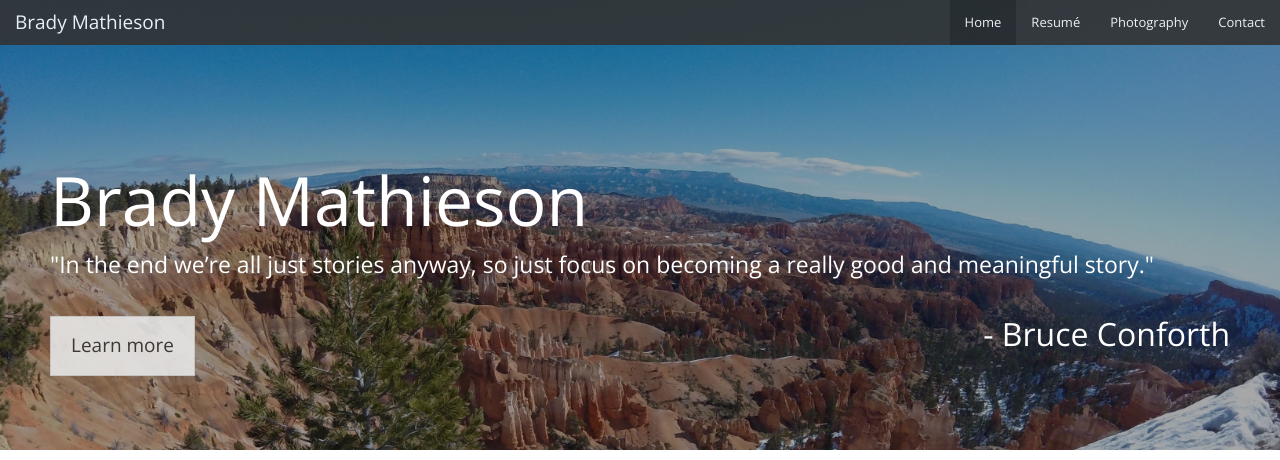
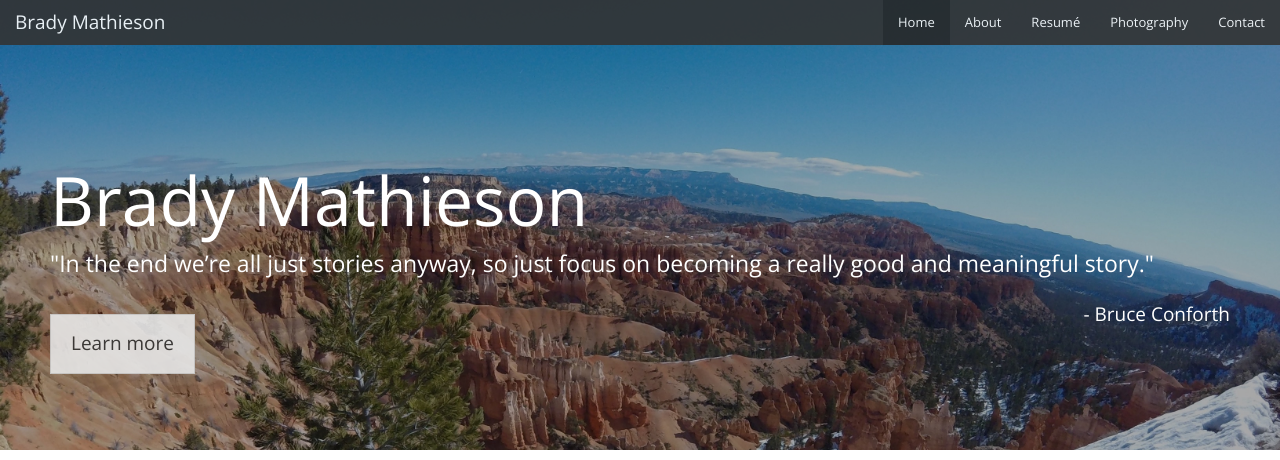
Before and after one commit to bradymathieson/portfolio, a Python web app: template templates/index.html in a window 1280 px wide. Shown: the top 460 px of the page. Run offline with Jinja, Linux system fonts and the light colour scheme; the template is opened without the code that fills it, so the values that code supplies are empty; grey boxes are pictures that could not be loaded.

Commit message:
adding more responsive design

```diff
--- /dev/null
+++ b/static/real-world.css
@@ -0,0 +1,308 @@
+/**
+ *    Real-World CSS
+ *    by @visualidiot. Licensed under WTPFL.
+ */
+
+/* @group Blink */
+
+.blink {
+    -webkit-animation: blink .75s linear infinite;
+    -moz-animation: blink .75s linear infinite;
+    -ms-animation: blink .75s linear infinite;
+    -o-animation: blink .75s linear infinite;
+    animation: blink .75s linear infinite;
+}
+
+@-webkit-keyframes blink {
+    0% { opacity: 1; }
+    50% { opacity: 1; }
+    50.01% { opacity: 0; }
+    100% { opacity: 0; }
+}
+
+@-moz-keyframes blink {
+    0% { opacity: 1; }
+    50% { opacity: 1; }
+    50.01% { opacity: 0; }
+    100% { opacity: 0; }
+}
+
+@-ms-keyframes blink {
+    0% { opacity: 1; }
+    50% { opacity: 1; }
+    50.01% { opacity: 0; }
+    100% { opacity: 0; }
+}
+
+@-o-keyframes blink {
+    0% { opacity: 1; }
+    50% { opacity: 1; }
+    50.01% { opacity: 0; }
+    100% { opacity: 0; }
+}
+
+@keyframes blink {
+    0% { opacity: 1; }
+    50% { opacity: 1; }
+    50.01% { opacity: 0; }
+    100% { opacity: 0; }
+}
+
+/* @end */
+
+
+
+/* @group Marquee */
+
+.marquee {
+    height: 30px;
+
+    overflow: hidden;
+    position: relative;
+}
+    .marquee div {
+        display: block;
+        width: 200%;
+        height: 30px;
+
+        position: absolute;
+        overflow: hidden;
+
+        -webkit-animation: marquee 4s linear infinite;
+        -moz-animation: marquee 4s linear infinite;
+        -ms-animation: marquee 4s linear infinite;
+        -o-animation: marquee 4s linear infinite;
+        animation: marquee 4s linear infinite;
+    }
+    .marquee span {
+        float: left;
+        width: 50%;
+    }
+
+@-webkit-keyframes marquee {
+    0% { left: 0; }
+    100% { left: -100%; }
+}
+@-moz-keyframes marquee {
+    0% { left: 0; }
+    100% { left: -100%; }
+}
+@-ms-keyframes marquee {
+    0% { left: 0; }
+    100% { left: -100%; }
+}
+@-o-keyframes marquee {
+    0% { left: 0; }
+    100% { left: -100%; }
+}
+@keyframes marquee {
+    0% { left: 0; }
+    100% { left: -100%; }
+}
+
+/* @end */
+
+
+/* @group Peekaboo! */
+
+.peekaboo:hover {
+    opacity: 0;
+}
+
+/* @end */
+
+
+
+/* @group Wibble-Wobble */
+
+.wobble {
+    position: relative;
+    display: inline-block;
+}
+    .wobble:hover {
+        -webkit-animation: wobble .75s linear infinite;
+        -moz-animation: wobble .75s linear infinite;
+        -ms-animation: wobble .75s linear infinite;
+        -o-animation: wobble .75s linear infinite;
+        animation: wobble .75s linear infinite;
+    }
+
+@-webkit-keyframes wobble {
+    0% { -webkit-transform: rotate(-2deg); }
+    20% { -webkit-transform: rotate(4deg); }
+    30% { -webkit-transform: rotate(1deg); }
+    40% { -webkit-transform: rotate(3deg); }
+    55% { -webkit-transform: rotate(0deg); }
+    70% { -webkit-transform: rotate(-4deg); }
+    80% { -webkit-transform: rotate(2deg); }
+    90% { -webkit-transform: rotate(-2deg); }
+    90% { -webkit-transform: rotate(3deg); }
+}
+@-moz-keyframes wobble {
+    0% { -moz-transform: rotate(-2deg); }
+    20% { -moz-transform: rotate(4deg); }
+    30% { -moz-transform: rotate(1deg); }
+    40% { -moz-transform: rotate(3deg); }
+    55% { -moz-transform: rotate(0deg); }
+    70% { -moz-transform: rotate(-4deg); }
+    80% { -moz-transform: rotate(2deg); }
+    90% { -moz-transform: rotate(-2deg); }
+    90% { -moz-transform: rotate(3deg); }
+}
+@-ms-keyframes wobble {
+    0% { -ms-transform: rotate(-2deg); }
+    20% { -ms-transform: rotate(4deg); }
+    30% { -ms-transform: rotate(1deg); }
+    40% { -ms-transform: rotate(3deg); }
+    55% { -ms-transform: rotate(0deg); }
+    70% { -ms-transform: rotate(-4deg); }
+    80% { -ms-transform: rotate(2deg); }
+    90% { -ms-transform: rotate(-2deg); }
+    90% { -ms-transform: rotate(3deg); }
+}
+@-o-keyframes wobble {
+    0% { -o-transform: rotate(-2deg); }
+    20% { -o-transform: rotate(4deg); }
+    30% { -o-transform: rotate(1deg); }
+    40% { -o-transform: rotate(3deg); }
+    55% { -o-transform: rotate(0deg); }
+    70% { -o-transform: rotate(-4deg); }
+    80% { -o-transform: rotate(2deg); }
+    90% { -o-transform: rotate(-2deg); }
+    90% { -o-transform: rotate(3deg); }
+}
+@keyframes wobble {
+    0% { transform: rotate(-2deg); }
+    20% { transform: rotate(4deg); }
+    30% { transform: rotate(1deg); }
+    40% { transform: rotate(3deg); }
+    55% { transform: rotate(0deg); }
+    70% { transform: rotate(-4deg); }
+    80% { transform: rotate(2deg); }
+    90% { transform: rotate(-2deg); }
+    90% { transform: rotate(3deg); }
+}
+
+
+/* @end */
+
+
+
+/* @group Third Degree */
+
+.third-degree {
+    -webkit-transform: rotate(3deg);
+    -moz-transform: rotate(3deg);
+    -ms-transform: rotate(3deg);
+    -o-transform: rotate(3deg);
+    transform: rotate(3deg);
+
+    display: inline-block;
+    position: relative;
+
+    filter: progid:DXImageTransform.Microsoft.Matrix(M11=0.9986295347545738, M12=-0.05233595624294383, M21=0.05233595624294383, M22=0.9986295347545738, sizingMethod='auto expand');
+    zoom: 1;
+}
+
+/* @end */
+
+
+
+/* @group WordArt */
+
+.wordart {
+    color: #333; /* This is for non-webkit browsers */
+    -webkit-text-fill-color: transparent;
+
+    position: relative;
+    display: inline-block;
+
+    font: bold 48px "Arial Narrow", sans-serif;
+}
+    .wordart:before {
+        content: attr(title);
+
+        position: absolute;
+        left: 0;
+        top: 0;
+        z-index: 2;
+
+        background: -webkit-linear-gradient(left, rgb(176,9,151) 0%, rgb(227,33,107) 10%, rgb(249,96,30) 25%, rgb(255,180,18) 40%, rgb(255,216,45) 50%, rgb(185,221,23) 61%, rgb(65,160,60) 75%, rgb(19,54,180) 90%, rgb(116,27,157) 100%);
+
+        -webkit-background-clip: text;
+        -webkit-text-fill-color: transparent;
+    }
+    .wordart:after {
+        content: attr(title);
+
+        position: absolute;
+        z-index: 199;
+        left: -6px;
+        bottom: -10px;
+
+        z-index: 1;
+
+
+        -webkit-text-fill-color: #000;
+        -webkit-transform: skew(40deg, 0deg) scaleY(.5);
+
+        opacity: .3;
+    }
+
+/* @end */
+
+
+
+/* @group Nausea */
+
+.nausea {
+    display: inline-block;
+    position: relative;
+
+    -webkit-animation: nausea .25s linear infinite;
+    -moz-animation: nausea .25s linear infinite;
+    -ms-animation: nausea .25s linear infinite;
+    -o-animation: nausea .25s linear infinite;
+    animation: nausea .25s linear infinite;
+}
+
+@-webkit-keyframes nausea {
+    0% { -webkit-transform: rotate(0deg); }
+    50% { -webkit-transform: scale(1.5) rotate(180deg); }
+    100% { -webkit-transform: scale(.8) rotate(360deg); }
+}
+@-moz-keyframes nausea {
+    0% { -moz-transform: rotate(0deg); }
+    50% { -moz-transform: scale(1.5) rotate(180deg); }
+    100% { -moz-transform: scale(.8) rotate(360deg); }
+}
+@-ms-keyframes nausea {
+    0% { -ms-transform: rotate(0deg); }
+    50% { -ms-transform: scale(1.5) rotate(180deg); }
+    100% { -ms-transform: scale(.8) rotate(360deg); }
+}
+@-o-keyframes nausea {
+    0% { -o-transform: rotate(0deg); }
+    50% { -o-transform: scale(1.5) rotate(180deg); }
+    100% { -o-transform: scale(.8) rotate(360deg); }
+}
+@keyframes nausea {
+    0% { transform: rotate(0deg); }
+    50% { transform: scale(1.5) rotate(180deg); }
+    100% { transform: scale(.8) rotate(360deg); }
+}
+
+/* @end */
+
+
+
+/* @group Perfect Typography */
+
+.perfect {
+    color: #f00;
+    font: 72px/20px "Comic Sans MS", "Comic Sans", "Chalkboard", cursive;
+
+    letter-spacing: -2px;
+}
+
+/* @end */
--- a/static/style.css
+++ b/static/style.css
@@ -1,6 +1,9 @@
 .container .row p {
 	margin-bottom: 20px;
-	line-height: 15px;
+}
+
+p {
+	line-height: 30px;
 }
 
 .navbar {
@@ -9,13 +12,17 @@
 
 .jumbotron {
 	height: 30em;
-	background-image: url("/static/jumbotron-home.jpg");
+	background-image: url("/static/img-home/jumbotron-home.jpg");
 	background-size: cover;
   	color: #fff;
 }
 
+.about-page {
+	background-image: url("/static/img-about/jumbotron-about.jpg");
+}
+
 .resume-page {
-	background-image: url("/static/jumbotron-resume.jpg");
+	background-image: url("/static/img-resume/jumbotron-resume.jpg");
 	background-size: cover;
 }
 
@@ -34,6 +41,32 @@
 	opacity: 0.9;
 }
 
+.home-thumb {
+	margin-top: 20px;
+	margin-bottom: 20px;
+}
+
+/* MOBILE */
+@media screen and (max-width: 767px) {
+    #huge-cout {
+    	font-size: 40px;
+    }
+}
+
+/* TABLET */
+@media screen and (max-width: 991px) {
+    #huge-cout {
+    	font-size: 60px;
+    }
+}
+
+/* DESKTOP */
+@media screen and (min-width: 992px) {
+	#huge-cout {
+    	font-size: 80px;
+    }
+}
+
 ::selection {
 	background: #2F2F25;
 }
--- a/templates/base.html
+++ b/templates/base.html
@@ -12,6 +12,9 @@
 		if (window.location.href.indexOf("index") > -1) {
 			document.getElementById("home-link").setAttribute("class","active");
 			document.getElementById("head-name").setAttribute("class", "animated bounceInLeft");
+		} else if (window.location.href.indexOf("about") > -1) {
+			document.getElementById("about-link").setAttribute("class","active");
+			document.getElementsByClassName("jumbotron")[0].classList.add("about-page");
 		} else if (window.location.href.indexOf("resume") > -1) {
 			document.getElementById("resume-link").setAttribute("class","active");
 			document.getElementsByClassName("jumbotron")[0].classList.add("resume-page");
@@ -44,6 +47,7 @@
     <div class="collapse navbar-collapse" id="bs-example-navbar-collapse-1">
       <ul class="nav navbar-nav navbar-right">
         <li id="home-link"><a href="/index.html">Home</a></li>
+        <li id="about-link"><a href="/about.html">About</a></li>
         <li id="resume-link"><a href="/resume.html">Resumé</a></li>
         <li id="photo-link"><a href="#">Photography</a></li>
         <li id="contact-link"><a href="#">Contact</a></li>
@@ -58,14 +62,15 @@
   	<div class="jumbotron-content">
         <h1 id="head-name">Brady Mathieson</h1>
         <p>"In the end we’re all just stories anyway, so just focus on becoming a really good and meaningful story."</p>
-        <h2 style="float:right;">- Bruce Conforth</h2>
+        <h4 style="float:right;">- Bruce Conforth</h4>
         <br />
         <p><a class="btn btn-default btn-lg learn-more-btn">Learn more</a></p>
 	</div>
 </div>
 
-  <div class="row">
+<div class="row">
     <div class="col-md-10 col-md-offset-1 col-sm-10 col-sm-offset-1 col-xs-10 col-xs-offset-1">
+
     {% block content %}
 		I should never see this content.  It should be replaced.
 	{% endblock %}
--- a/templates/index.html
+++ b/templates/index.html
@@ -1,9 +1,24 @@
 {% extends "templates/base.html" %}
 {% block content %}
 
+<link rel="stylesheet" type="text/css" href="static/real-world.css">
 
-	<img src="static/home-face-pic.jpg" style="float:left; width:200px; margin-left: 30px; margin-right:30px;" />
-	<p>Welcome to my homepage! My name is Brady Mathieson and I am a sophomore at the University of Michigan, studying Computer Science and Asian Studies. I grew up in Chicago, IL. I am very interested in web design and big data, along with the relationship between humans and computers. Get to know me!</p>
+<!-- <div class="col-md-7 col-md-offset-1 col-sm-4 col-sm-offset-1"> -->
+	<center><h1 id="huge-cout">cout << "Hello world!"<span class="blink">_</span></h1></center>
 
+<div class="home-image-thumbnails">
+	<div class="col-md-3 col-sm-6">
+		<img class="home-thumb img-responsive" src="static/img-home/thumb1.jpg" />
+	</div>
+	<div class="col-md-3 col-sm-6">
+		<img class="home-thumb img-responsive" src="static/img-home/thumb2.jpg" />
+	</div>
+	<div class="col-md-3 col-sm-6">
+		<img class="home-thumb img-responsive" src="static/img-home/thumb3.jpg" />
+	</div>
+	<div class="col-md-3 col-sm-6">
+		<img class="home-thumb img-responsive" src="static/img-home/thumb4.jpg" />
+	</div>
+</div>
 
 {%endblock%}
```
Also changed, not shown: main.py (+5 -4 lines), templates/about.html (added, +24 -0 lines), static/img-about/home-face-pic.jpg (renamed from static/home-face-pic.jpg), static/img-about/jumbotron-about.jpg (added), static/img-home/home-face-pic.jpg (added), static/img-home/jumbotron-home.jpg (renamed from static/jumbotron-home.jpg), static/img-home/thumb4.jpg (added), 6 other files.
